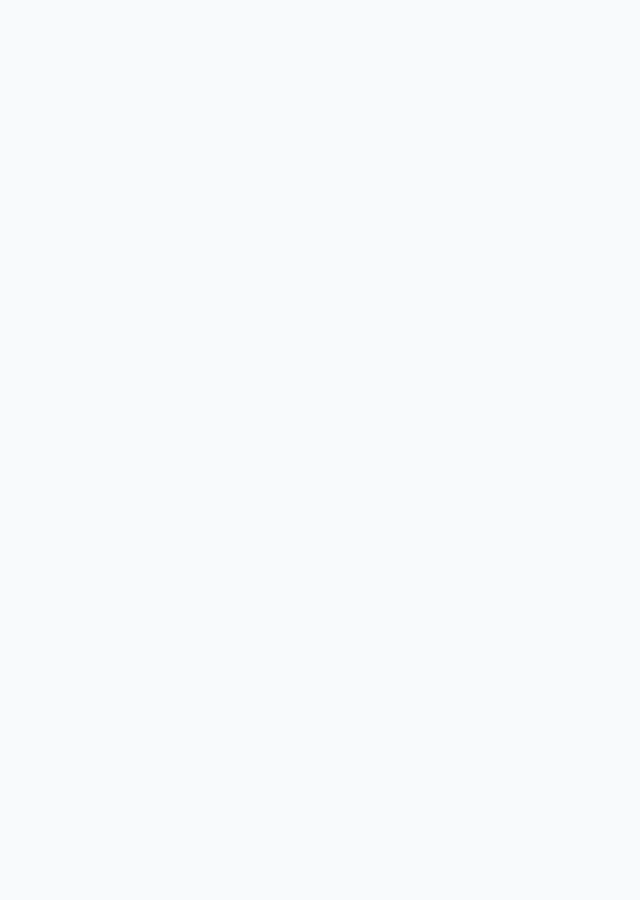
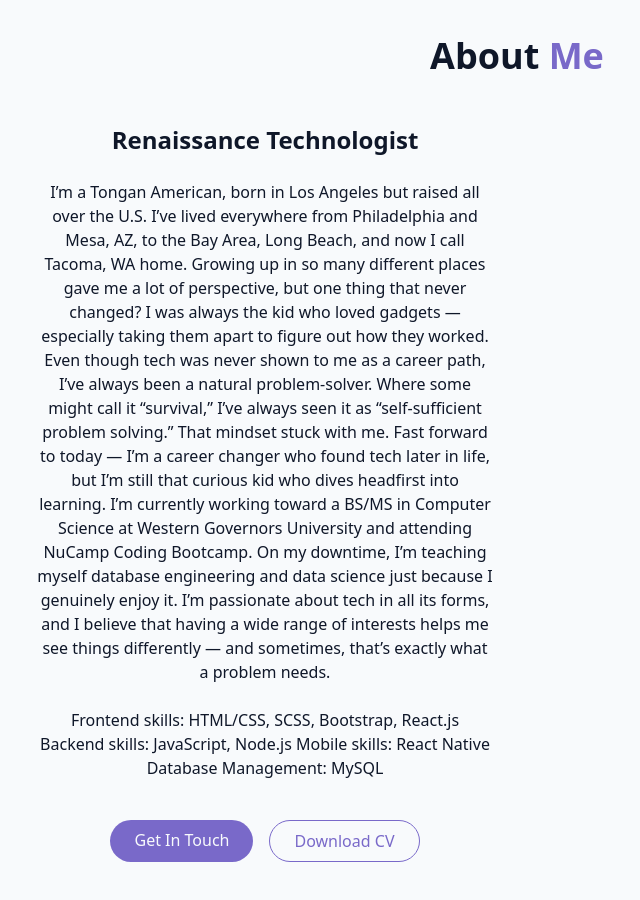
Before and after one commit to Tuitupou/seleti_portfolio, a React (Vite) app: page / in a window 1280 px wide. Shown: the part 860-1760 px from the top of the page, without its empty margins (123-763 px from the left). Before the commit the page ends 800 px from the top, so only its background shows below. Built offline with nearby package versions, Linux system fonts and the light colour scheme.

Commit message:
Started About Section

```diff
--- /dev/null
+++ b/src/components/AboutSection.jsx
@@ -0,0 +1,55 @@
+import React from "react";
+
+export const AboutSection = () => {
+    return (
+        <section id="about" className="py-24 px-4 relative">
+            {" "}
+            <div className="container mx-auto max-w-5xl">
+                <h2 className="text-3xl md:text-4xl font-bold mb-12 text-center">
+                    About <span className="text-primary">Me</span>
+                </h2>
+
+                <div className="grid grid-cols-1 md:grid-cols-2 gap-12 items-center">
+                    <div className="space-y-6">
+                        <h3 className="text-2xl font-semibold">
+                            Renaissance Technologist
+                        </h3>
+
+                        <p className="text-muted-foreground">
+                            I’m a Tongan American, born in Los Angeles but raised all over the U.S. I’ve lived everywhere from Philadelphia and Mesa, AZ, to the Bay Area, Long Beach, and now I call Tacoma, WA home. Growing up in so many different places gave me a lot of perspective, but one thing that never changed? I was always the kid who loved gadgets — especially taking them apart to figure out how they worked.
+
+                            Even though tech was never shown to me as a career path, I’ve always been a natural problem-solver. Where some might call it “survival,” I’ve always seen it as “self-sufficient problem solving.” That mindset stuck with me.
+
+                            Fast forward to today — I’m a career changer who found tech later in life, but I’m still that curious kid who dives headfirst into learning. I’m currently working toward a BS/MS in Computer Science at Western Governors University and attending NuCamp Coding Bootcamp. On my downtime, I’m teaching myself database engineering and data science just because I genuinely enjoy it.
+
+                            I’m passionate about tech in all its forms, and I believe that having a wide range of interests helps me see things differently — and sometimes, that’s exactly what a problem needs.
+                        </p>
+
+                        <p className="text-muted-foreground">
+                           Frontend skills: HTML/CSS, SCSS, Bootstrap, React.js
+                           Backend skills: JavaScript, Node.js
+                           Mobile skills: React Native
+                           Database Management: MySQL
+                        </p>
+
+                        <div className="flex flex-col sm:flex-row gap-4 pt-4 justify-center">
+                            <a href="#contact" className="cosmic-button">
+                                {" "}
+                                Get In Touch
+                            </a>
+
+                            <a href="../../public/seleti_resume.pdf" download="seleti_resume.pdf" className="px-6 py-2 rounded-full border border-primary text-primary hover:bg-primary/10 transition-colors duration-300">
+                                {" "}
+                                Download CV
+                            </a>
+                        </div>
+                    </div>
+
+                    <div>
+
+                    </div>
+                </div>
+            </div>
+        </section>
+    );
+};
--- a/src/pages/Home.jsx
+++ b/src/pages/Home.jsx
@@ -2,6 +2,7 @@ import { ThemeToggle } from "../components/ThemeToggle";
 import { StarBackground } from "../components/StarBackgound";
 import { Navbar } from "../components/Navbar";
 import { HeroSection } from "../components/HeroSection";
+import { AboutSection } from "../components/AboutSection";
 
 export const Home = () => {
     return (
@@ -18,6 +19,7 @@ export const Home = () => {
             {/* Main Content*/ }
             <main>
                 <HeroSection />
+                <AboutSection />
             </main>
 
             {/* Footer */}
```
Also changed, not shown: 1 other file (tests, documents, lock files or other folders).
